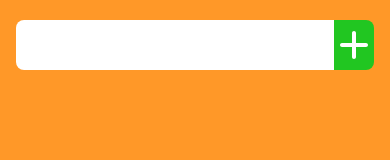
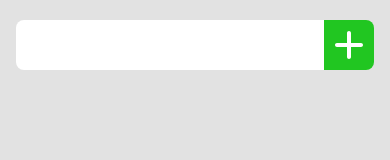
Before and after one commit to hosseinkhaiatehsani/task-list, a plain HTML site: page index.html in a window 390 px wide. Drawn offline with Linux system fonts and the light colour scheme.

Commit message:
change app bg and fixed the size of add button in mobile

```diff
--- a/assets/css/styles.css
+++ b/assets/css/styles.css
@@ -1,4 +1,5 @@
 :root {
+  --main-bg: #e2e2e2;
   --list-item-height: 200px;
   --list-item-footer-height: 34px;
   --modal-content-text-height: 90%;
@@ -19,7 +20,7 @@
 body {
     width: 100%;
     height: 100vh;
-    background-color: #ff9828;
+    background-color: var(--main-bg);
     font-family:  monospace, 'sans-serif';
 }
 
@@ -292,7 +293,7 @@ body {
     --modal-content-text-height: 92%;
   }
   .input-group {
-    grid-template-columns: auto 40px;
+    grid-template-columns: auto 50px;
   }
 
   #todo-input {
```
